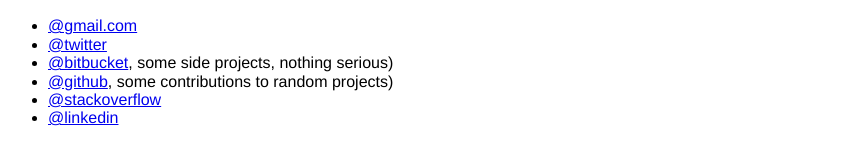
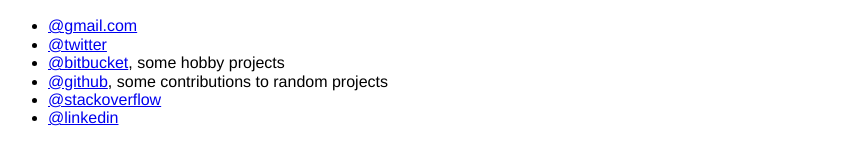
Before and after one commit to dfa1/dfa1.github.io, a plain HTML site: page index.html in a window 1280 px wide. Shown: the part 238-382 px from the top of the page, without its empty margins (0-865 px from the left). Drawn offline with Linux system fonts and the light colour scheme.

Commit message:
fix text

```diff
--- a/index.html
+++ b/index.html
@@ -26,9 +26,9 @@
       </li>
       <li><a href="https://twitter.com/the_dfa/">@twitter</a></li>
       <li>
-<a href="https://bitbucket.org/dfa/">@bitbucket</a>, some side projects, nothing serious)</li>
+<a href="https://bitbucket.org/dfa/">@bitbucket</a>, some hobby projects</li>
       <li>
-<a href="https://github.com/dfa1/">@github</a>, some contributions to random projects)</li>
+<a href="https://github.com/dfa1/">@github</a>, some contributions to random projects</li>
       <li><a href="https://stackoverflow.com/users/89266/dfa/">@stackoverflow</a></li>
       <li>
 <a href="https://www.linkedin.com/in/davide-angelocola-079961142/">@linkedin</a> </li>
```
